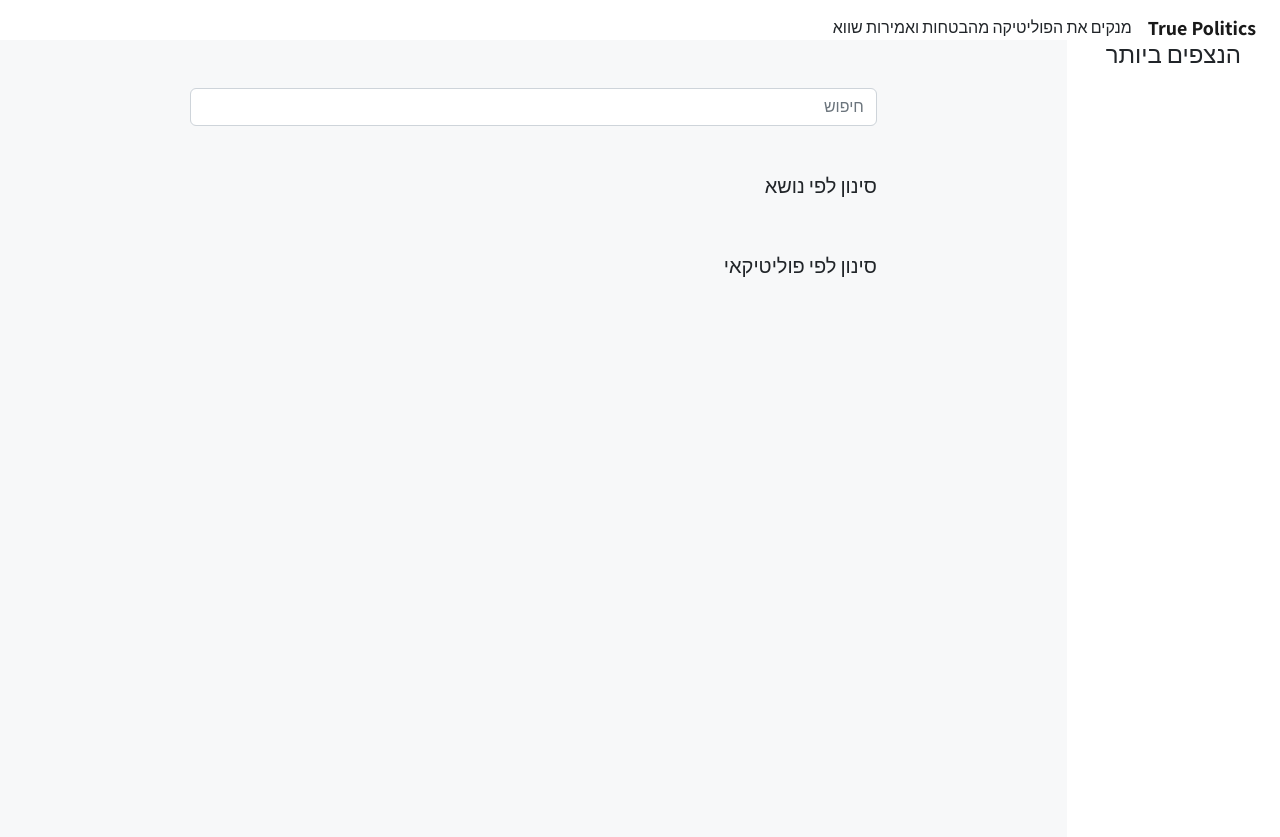
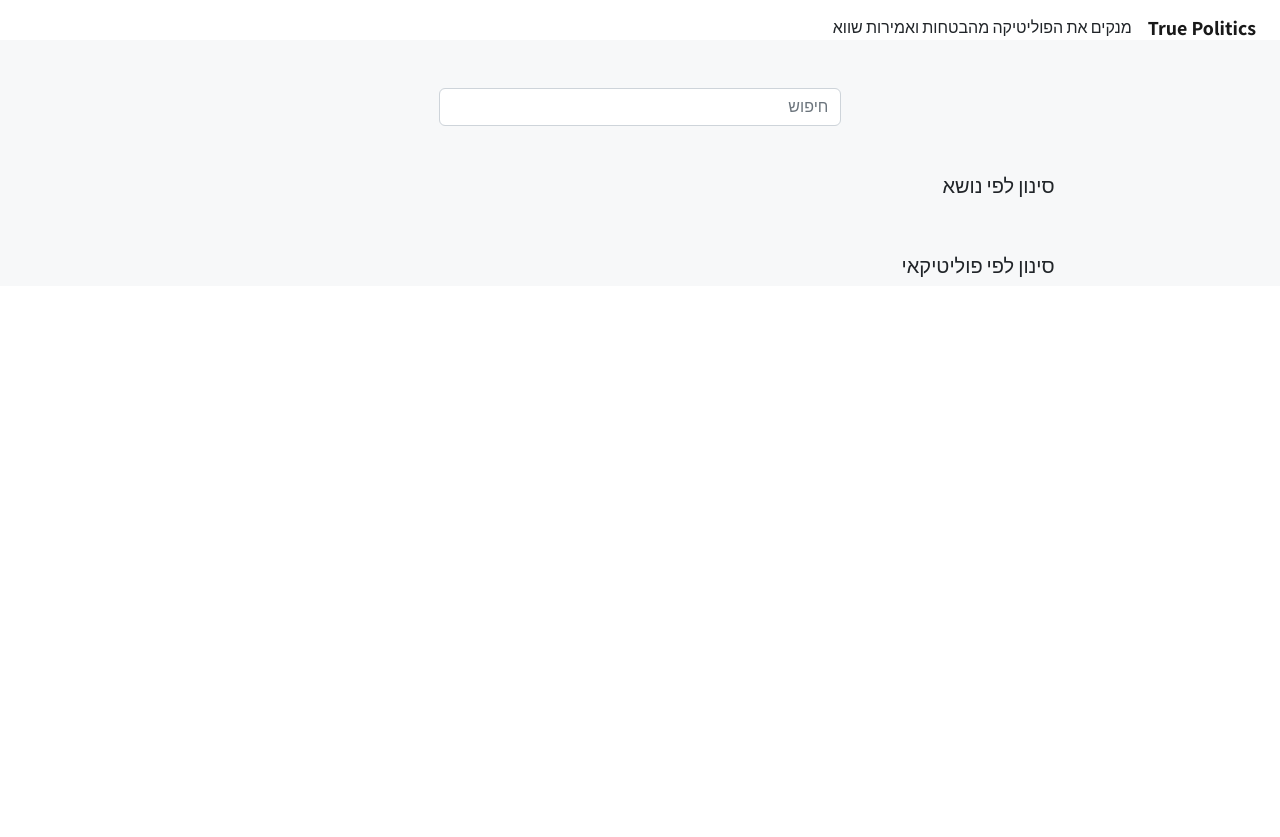
Before and after one commit to nonZero/TruePolitics, a Django app: page / in a window 1280 px wide. After the commit the page ends 277 px from the top, so only its background shows below. Run offline with Django 4.2, Linux system fonts and the light colour scheme; data that the repository does not hold is empty; some libraries are stand-ins or nearby versions.

Commit message:
search input

```diff
--- a/statements/templates/statements/statement_list.html
+++ b/statements/templates/statements/statement_list.html
@@ -3,23 +3,21 @@
 {% block content %}
     <div class="row">
 
-<div class="col-md-6 col-lg-4 col-xl-2 sidebar">
-        <h4 class="sidebar-title">
-            הנצפים ביותר
-        </h4>
-        <div class="statements col-md-6 col-lg-8 col-xl-10">
-            {% include "statements/_statements.html" with statements=view.get_statements home_page=1 %}
-        </div>
 
-
-    </div>
         <div class="col container pt-5 main-content">
             <div class="row justify-content-center align-items-center">
                 <div class="col-lg-8">
                     <div class="row">
-                    <div class="col-lg-12 mb-5">
+                        <div class="col">
+
+                        </div>
+                        <div class="col-lg-6 mb-5">
                             <input class="form-control" type="text" name="search" placeholder="חיפוש">
                         </div>
+                        <div class="col">
+
+                        </div>
+
                         <div class="col-lg-12 mb-5">
                             <h5>סינון לפי נושא</h5>
                             <div class="row">
@@ -36,7 +34,8 @@
                             <div class="row">
                                 {% for p in view.people %}
                                     <div class="col-lg-3 col-sm-6 mb-4 d-flex flex-column justify-content-center align-items-center text-dark text-decoration-none">
-                                    <a class="text-decoration-none text-dark d-flex flex-column justify-content-center align-items-center" href="{% url "s:person"  p.pk %}">
+                                        <a class="text-decoration-none text-dark d-flex flex-column justify-content-center align-items-center"
+                                           href="{% url "s:person"  p.pk %}">
                                             <div class="float-start mx-2 rounded-circle statement-person-img"
                                                  style="background-image: url({{ p.img_url }})">
                                             </div>
```
Lines whose indentation alone changed are shown as unchanged.
